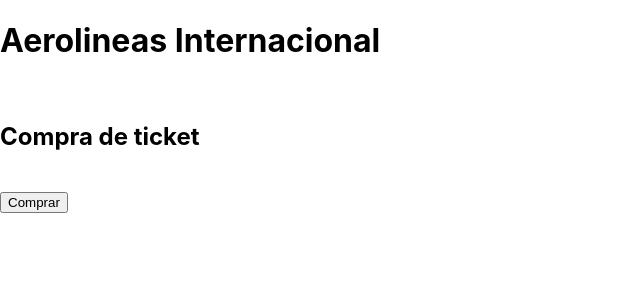
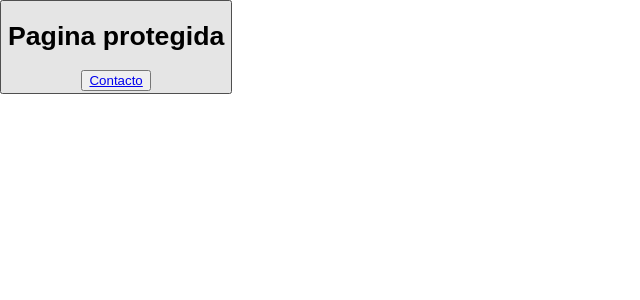
Before and after one commit to joaquinmartinez2912/PracticasReact, a React (Create React App) app: page /protegido in a window 1280 px wide. Shown: the top 300 px of the page, without its empty margins (0-640 px from the left). Built offline with nearby package versions, Linux system fonts and the light colour scheme.

Commit message:
clase26-10

```diff
--- a/package.json
+++ b/package.json
@@ -8,6 +8,7 @@
     "@testing-library/user-event": "^13.5.0",
     "react": "^18.2.0",
     "react-dom": "^18.2.0",
+    "react-router-dom": "^6.17.0",
     "react-scripts": "5.0.1",
     "web-vitals": "^2.1.4"
   },
--- /dev/null
+++ b/src/components/Menu.jsx
@@ -0,0 +1,11 @@
+import { Link } from "react-router-dom";
+
+export default function Menu(){
+    return(
+        <>
+        <button>
+            <Link> Contacto </Link>
+        </button>
+        </>
+    )
+}
--- a/src/index.js
+++ b/src/index.js
@@ -5,10 +5,46 @@ import App from './App';
 import { BuyProvider } from './contexts/BuyContext';
 import reportWebVitals from './reportWebVitals';
 
+import { BrowserRouter,
+   RouterProvider,
+  createBrowserRouter
+} from 'react-router-dom';
+import Protegido from './pages/Protegido';
+
+function Contact (){
+  return(
+    <h1> Contacttos </h1>
+  )
+}
+
+function ProductsItem (props){
+
+  return(
+    <h1> Mostrando el producto ...</h1>
+  )
+}
+
+const router = createBrowserRouter([
+  {
+    path: "/contact",
+    element: <Contact/>,
+  },
+  {
+    path: "/protegido",
+    element: <Protegido/>,
+  },
+  {
+    path: "/p",
+    element: <ProductsItem/>,
+  },
+]);
+
+
 const root = ReactDOM.createRoot(document.getElementById('root'));
 root.render(
   <BuyProvider>
-    <App />
+    <RouterProvider router={router} />
+    {/* <App /> */}
   </BuyProvider>
 );
 
--- /dev/null
+++ b/src/pages/Protegido.jsx
@@ -0,0 +1,20 @@
+
+import { useEffect } from "react";
+import { useNavigate } from "react-router-dom";
+import Menu from "../components/Menu";
+
+export default function Protegido(){
+    const navigate = useNavigate()
+
+    useEffect
+
+    return(
+        <>
+        <button>
+            <h1> Pagina protegida </h1>
+            <Menu></Menu>
+
+        </button>
+        </>
+    )
+}
```
Also changed, not shown: src/pages/Contact.jsx (added, +9 -0 lines), 1 other file (tests, documents, lock files or other folders).
